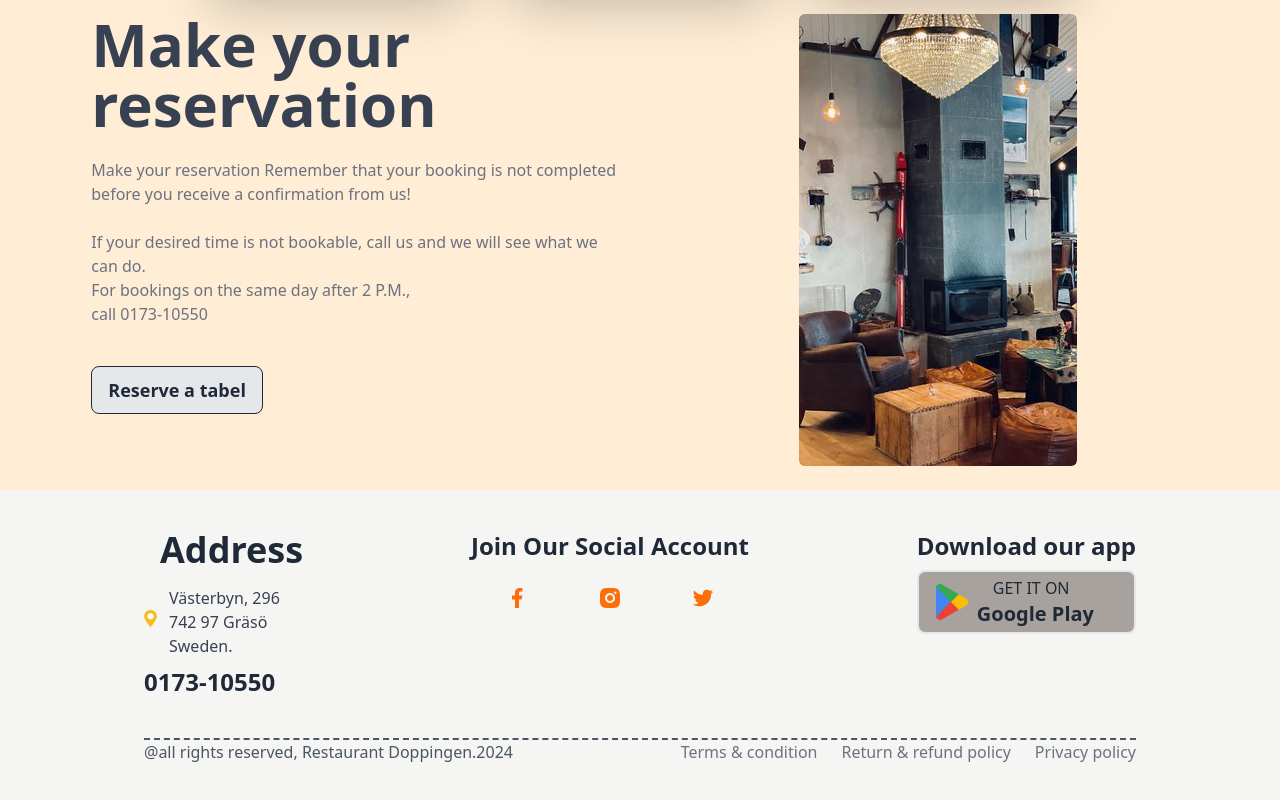
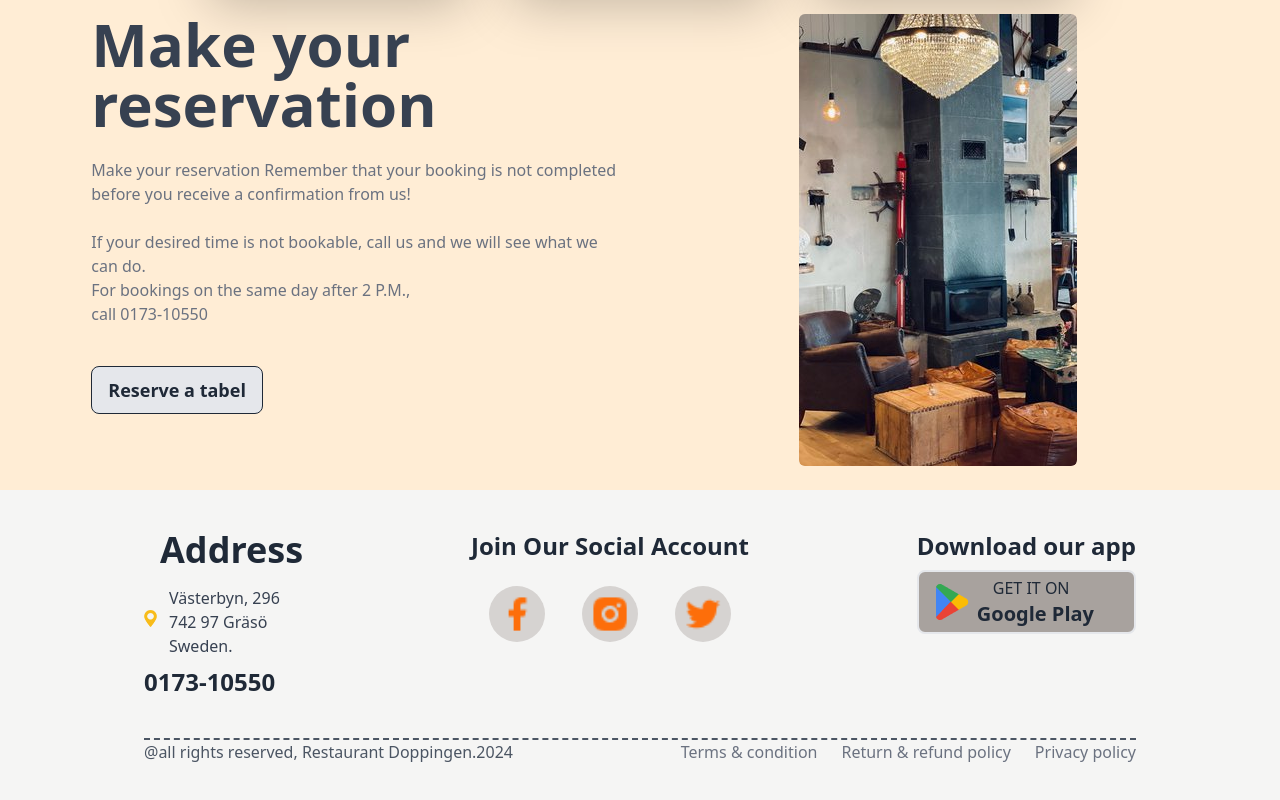
Before and after one commit to rakib1808/E_Resturants, a plain HTML site: page index.html in a window 1280 px wide. Shown: the part 1062-1862 px from the top of the page. Drawn offline with nearby package versions, Linux system fonts and the light colour scheme.

Commit message:
update footer

```diff
--- a/index.html
+++ b/index.html
@@ -118,14 +118,14 @@
                     <h2 class="font-semibold text-2xl mb-2">Join Our Social Account</h2>
                 </div>
                 <div class="flex justify-around mt-6">
-                    <div>
-                        <a href=""><img src="./imge/facebook.png" alt=""></a>
+                    <div class="hover:bg-white bg-stone-300 rounded-full w-14 h-14 p-2">
+                        <a href=""><img class="w-10" src="./imge/facebook.png" alt=""></a>
                     </div>
-                    <div>
-                        <a href=""><img src="./imge/insta.png" alt=""></a>
+                    <div class="hover:bg-white bg-stone-300 rounded-full w-14 h-14 p-2">
+                        <a href=""><img class="w-10" src="./imge/insta.png" alt=""></a>
                     </div>
-                    <div>
-                        <a href=""><img src="./imge/twitter.png" alt=""></a>
+                    <div class="hover:bg-white bg-stone-300 rounded-full w-14 h-14 p-2">
+                        <a href=""><img class="w-10" src="./imge/twitter.png" alt=""></a>
                     </div>
                 </div>
             </div>
```
